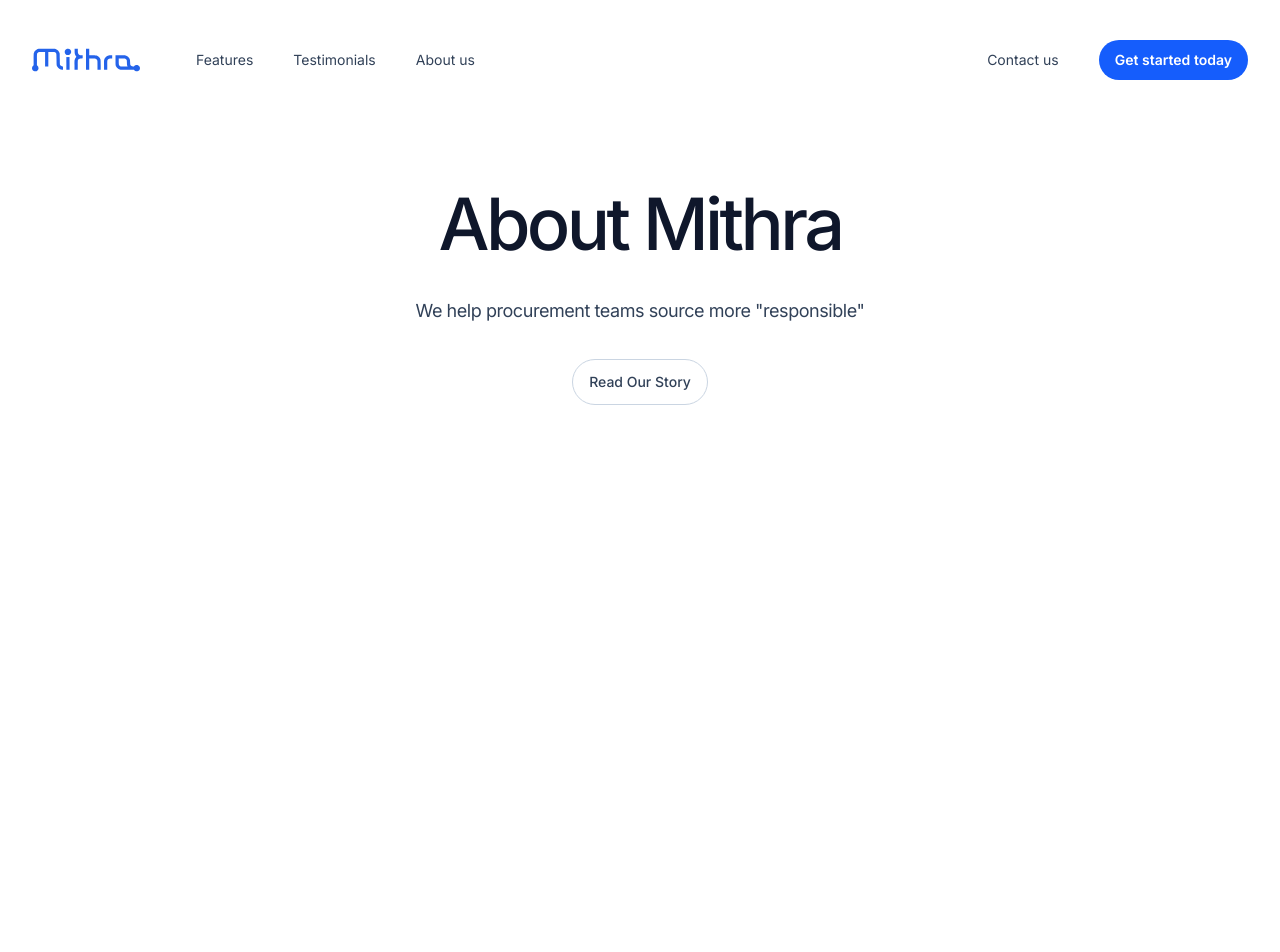
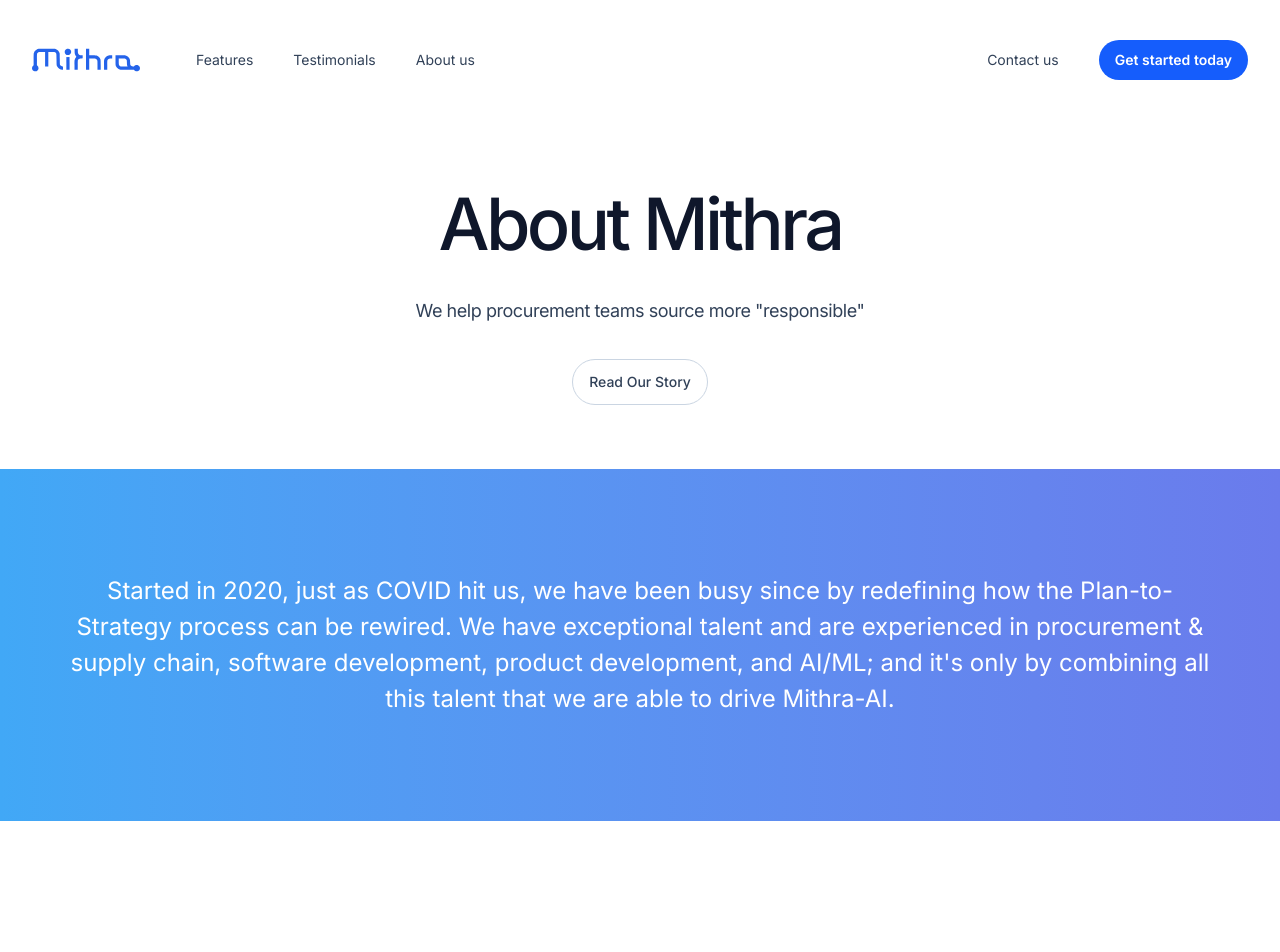
Before and after one commit to moghavii/mithra.app, a Next.js app: page /about-us in a window 1280 px wide. Shown: the top 952 px of the page. Built offline with nearby package versions, Linux system fonts and the light colour scheme.

Commit message:
about-text-fix

```diff
--- a/src/components/AboutText.jsx
+++ b/src/components/AboutText.jsx
@@ -7,7 +7,7 @@
  */
 function AboutText() {
   return (
-    <section className="flex justify-center items-center w-full min-h-[352px]">
+    <section className="flex justify-center items-center w-full min-h-[352px] bg-gradient-to-r from-[#41A8F6] to-[#6A7BEC]">
       <p className="px-5 py-0 w-full text-2xl leading-normal text-center text-white max-w-[1200px] max-md:px-10 max-md:py-0 max-md:text-xl max-sm:px-5 max-sm:py-0 max-sm:text-base">
         Started in 2020, just as COVID hit us, we have been busy since by
         redefining how the Plan-to-Strategy process can be rewired. We have
```
